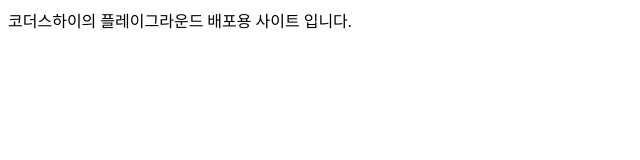
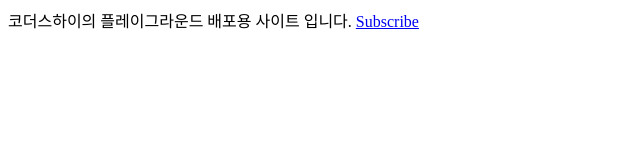
Before and after one commit to ProjectInTheClass/PlaygroundShelf, a plain HTML site: page index.html in a window 1280 px wide. Shown: the whole page, without its empty margins (0-640 px from the left). Drawn offline with Linux system fonts and the light colour scheme.

Commit message:
Subscribe 버튼

```diff
--- a/index.html
+++ b/index.html
@@ -1 +1,4 @@
 코더스하이의 플레이그라운드 배포용 사이트 입니다.
+
+<a href="https://developer.apple.com/ul/sp0?url=https://projectintheclass.github.io/PlaygroundShelf/feed.json"> Subscribe
+</a>
```
